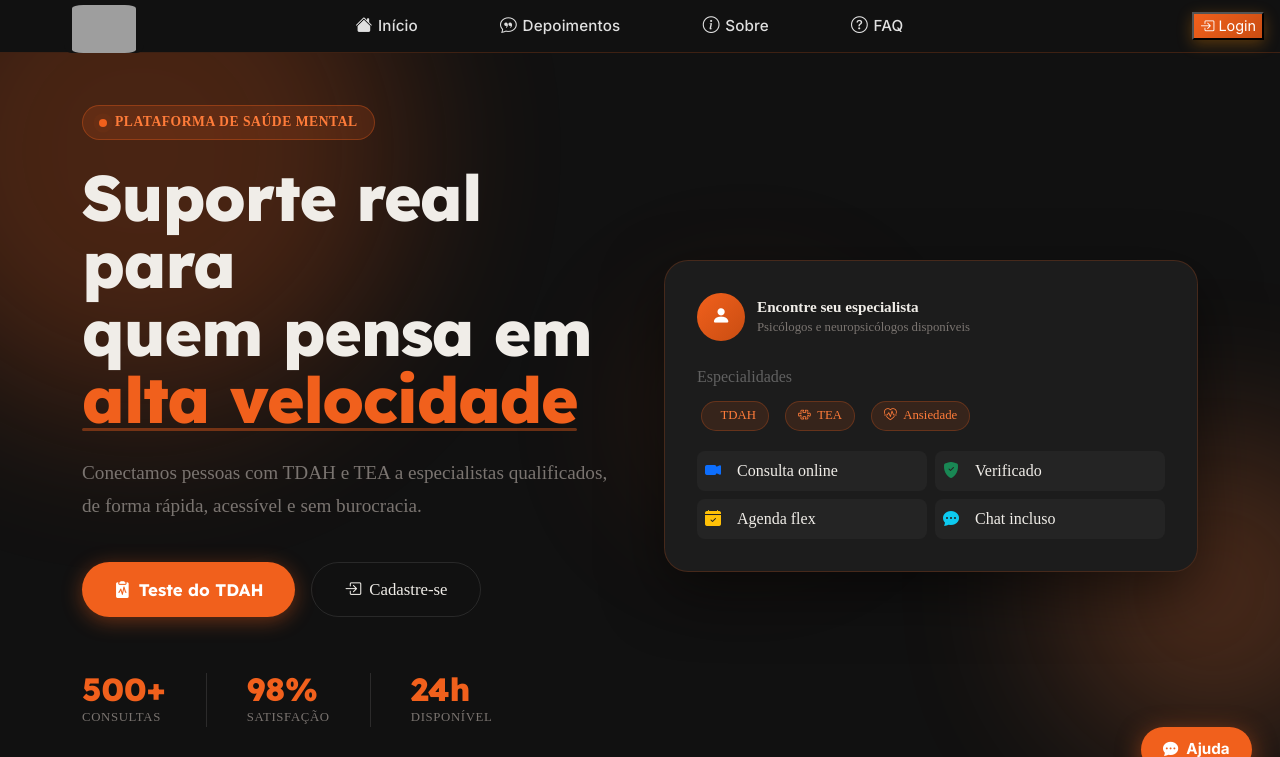
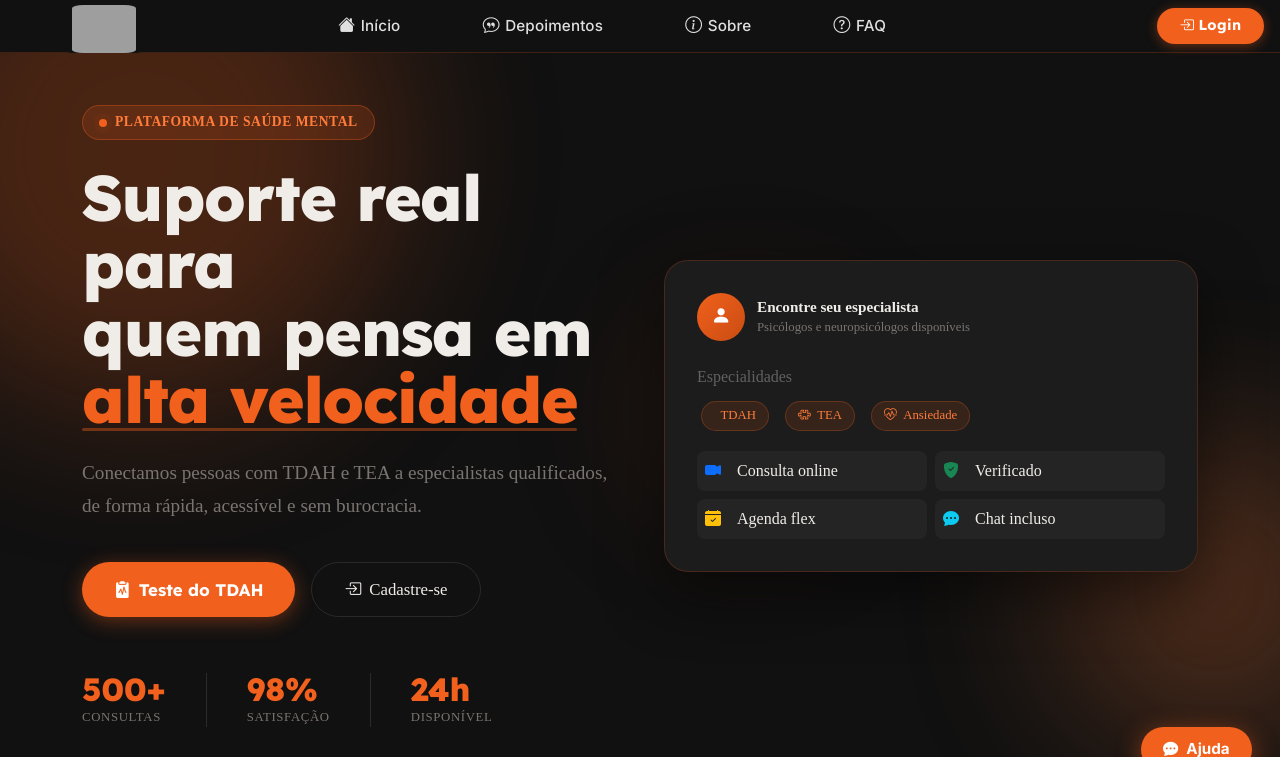
Before and after one commit to DougVikt/SintoniaMental, a Django app: page / in a window 1280 px wide. Shown: the top 757 px of the page. Run offline with Django 5.2, Linux system fonts and the light colour scheme; data that the repository does not hold is empty; grey boxes are pictures that could not be loaded.

Commit message:
style: adicionar estilo em botão login e troca de cor
- troca de nome de classe que pode ser confundida
- adição do estilo do botão de login
- troca de cores dos marcadores

```diff
--- a/main_app/static/main_app/css/style.css
+++ b/main_app/static/main_app/css/style.css
@@ -2,6 +2,24 @@
 .login-btn-mobile {
   font-size: .85rem;
   padding: .4rem 1rem;
+}
+.btn-login {
+  background: var(--orange);
+  color: #fff;
+  border: none;
+  font-family: var(--font-display);
+  font-weight: 700;
+  letter-spacing: .03em;
+  padding: .45rem 1.4rem;
+  border-radius: 2rem;
+  transition: all .2s;
+  box-shadow: 0 2px 12px rgba(241,96,28,0.4);
+}
+.btn-login:hover {
+  background: #fff;
+  color: var(--orange);
+  box-shadow: var(--shadow-glow);
+  transform: translateY(-1px);
 }
 .navbar-nav {
   display: flex;
@@ -816,14 +834,14 @@ hr.section-divider {
 }
 
 .symptom-chip.blue {
-  background: var(--blue-light-dim);
-  color: var(--blue-light);
+  background: var(--blue-a5);
+  color: var(--blue);
   border: 1px solid var(--blue-border-3);
 }
 
 .symptom-chip.green {
-  background: var(--green-light-dim);
-  color: var(--green-light);
+  background: var(--green-a5);
+  color: var(--green);
   border: 1px solid var(--green-border-3);
 }
 
--- a/main_app/templates/main_app/home.html
+++ b/main_app/templates/main_app/home.html
@@ -13,7 +13,7 @@
 
 {% block content_nav %}
  <!-- Login btn mobile (aparece só em telas < lg, ao lado do toggler) -->
-    <button class="btn-primary d-lg-none login-btn-mobile">
+    <button class="btn-login d-lg-none login-btn-mobile">
         <a href="{% url 'register_login' %}">Login</a>
         </button>
 
@@ -42,7 +42,7 @@
             </a>
         </li>
       </ul>
-      <button class="btn-primary" onclick="location.href='{% url 'register_login' %}'">
+      <button class="btn-login" onclick="location.href='{% url 'register_login' %}'">
         <i class="bi bi-box-arrow-in-right me-1"></i>Login
       </button>
     </div>
@@ -275,7 +275,7 @@
             rápido e fácil. Com base na sua pontuação, você encontrará recursos e informações
             úteis para entender e lidar com esses desafios.
             </p>
-            <a href="#" class="btn-quest">
+            <a href="{% url "questions" %}" class="btn-quest">
             Começar o Teste <i class="bi bi-arrow-right-circle-fill"></i>
             </a>
             <div class="quest-steps">
```
